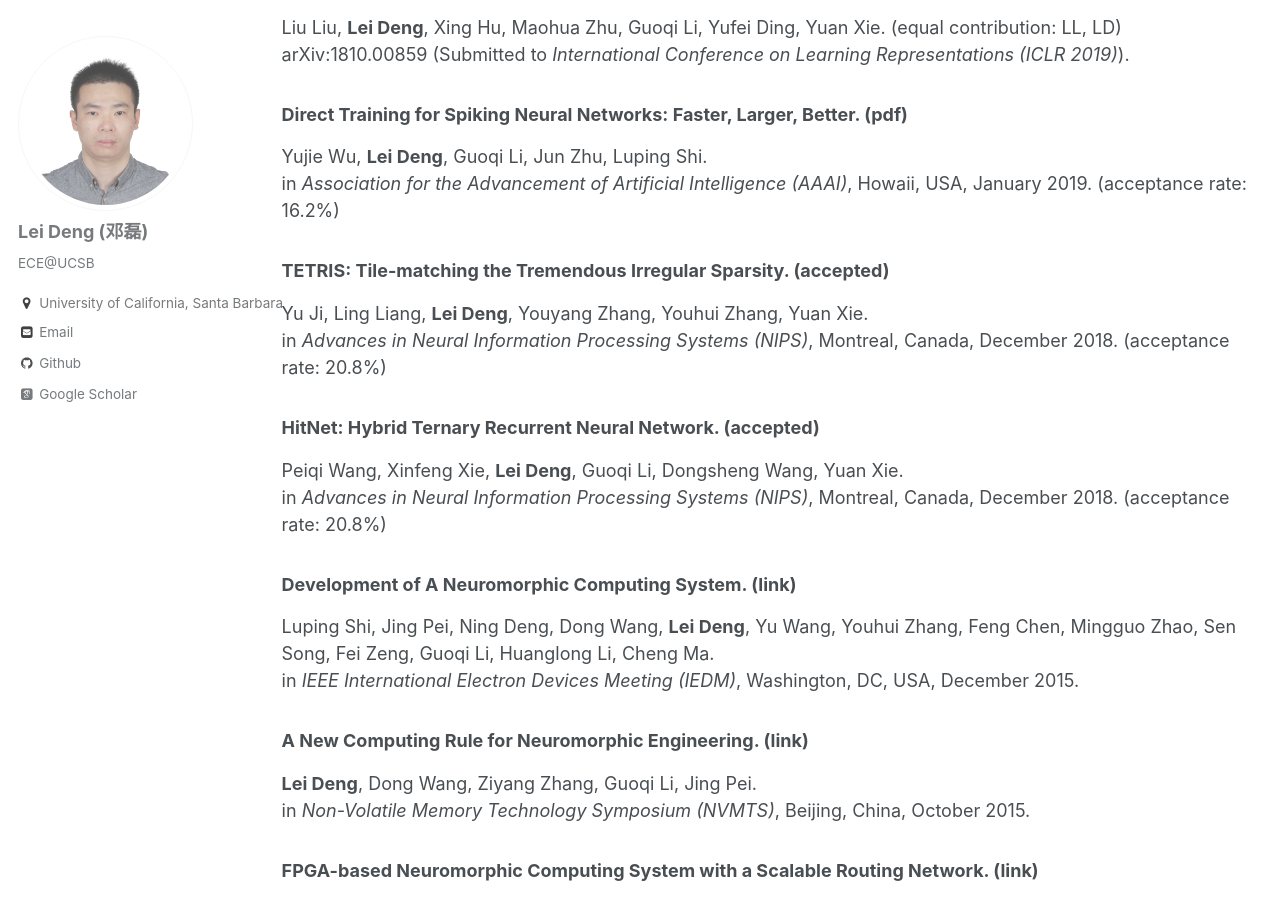
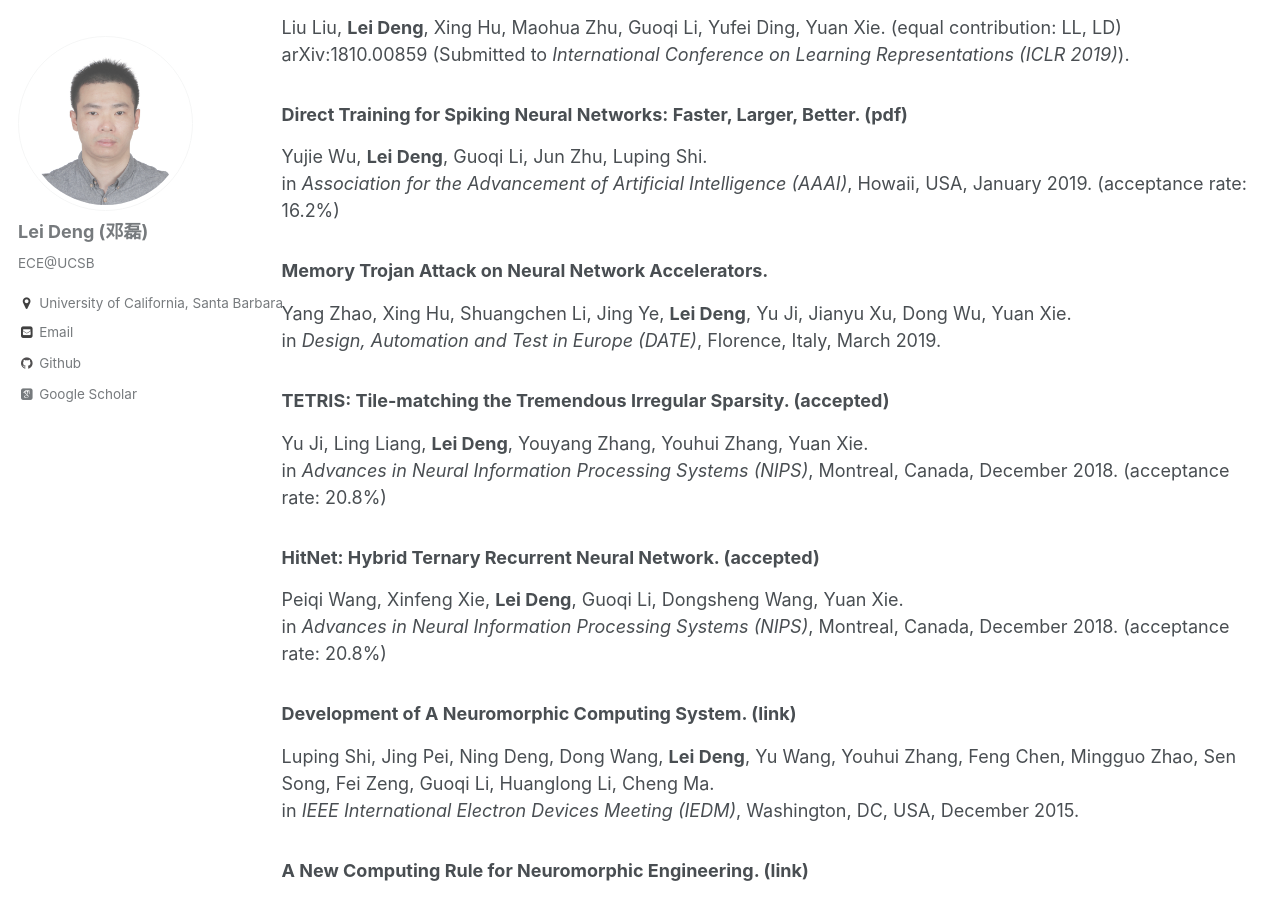
Before and after one commit to dllfei/dllfei.github.io, a Jekyll site: the page built from _pages/publications.md, in a window 1280 px wide and 900 px high, scrolled down 2897 px. Built offline with Jekyll 4.4.1, drawn with Linux system fonts in a browser that asks for light colours; some web fonts are replaced; some of the changed text lies outside the part shown.

Commit message:
Update publications.md

```diff
--- a/_pages/publications.md
+++ b/_pages/publications.md
@@ -91,6 +91,10 @@ arXiv:1810.00859 (Submitted to *International Conference on Learning Representat
 Yujie Wu, **Lei Deng**, Guoqi Li, Jun Zhu, Luping Shi. <br />
 in *Association for the Advancement of Artificial Intelligence (AAAI)*, Howaii, USA, January 2019. (acceptance rate: 16.2%)
 
+### Memory Trojan Attack on Neural Network Accelerators. <br />
+Yang Zhao, Xing Hu, Shuangchen Li, Jing Ye, **Lei Deng**, Yu Ji, Jianyu Xu, Dong Wu, Yuan Xie. <br />
+in *Design, Automation and Test in Europe (DATE)*, Florence, Italy, March 2019.
+
 ### TETRIS: Tile-matching the Tremendous Irregular Sparsity. (accepted) <br />
 Yu Ji, Ling Liang, **Lei Deng**, Youyang Zhang, Youhui Zhang, Yuan Xie. <br />
 in *Advances in Neural Information Processing Systems (NIPS)*, Montreal, Canada, December 2018. (acceptance rate: 20.8%)
```
Also changed, not shown: other parts of _pages/publications.md (+2 -2 lines).
